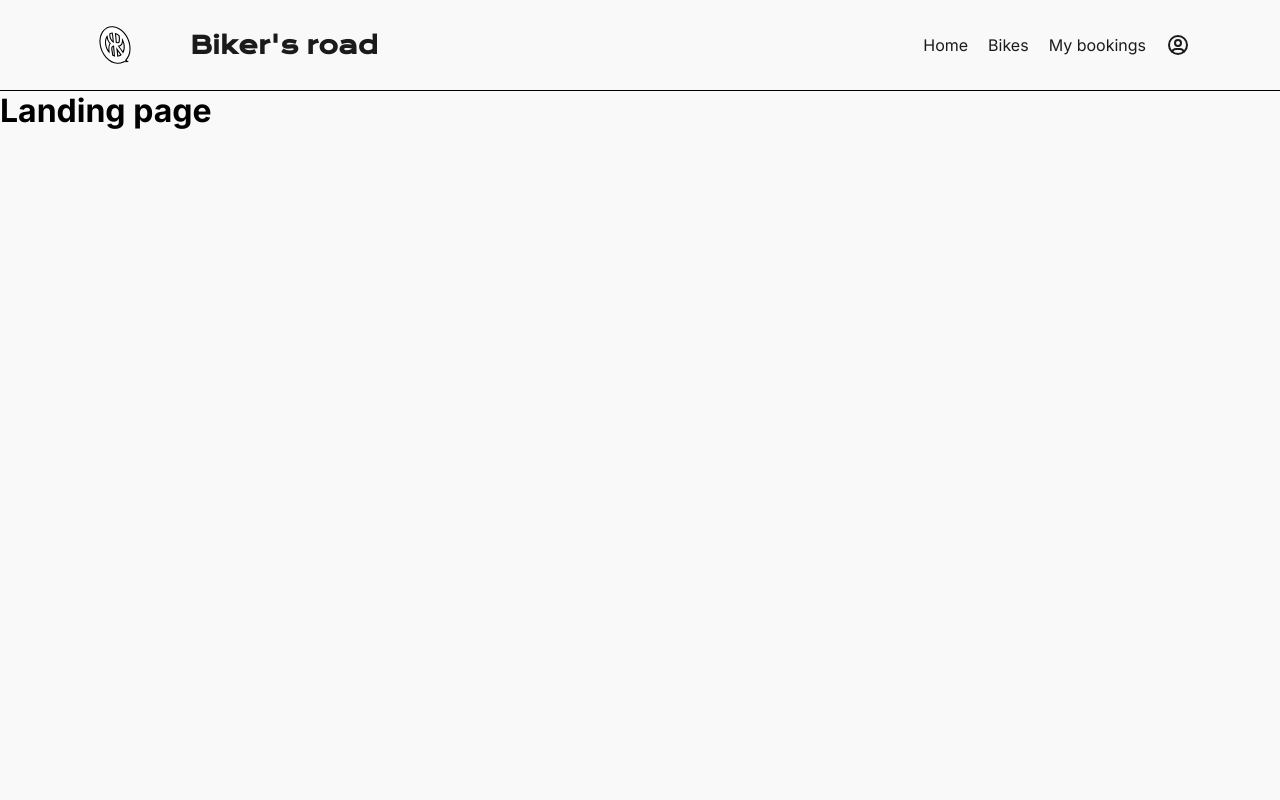
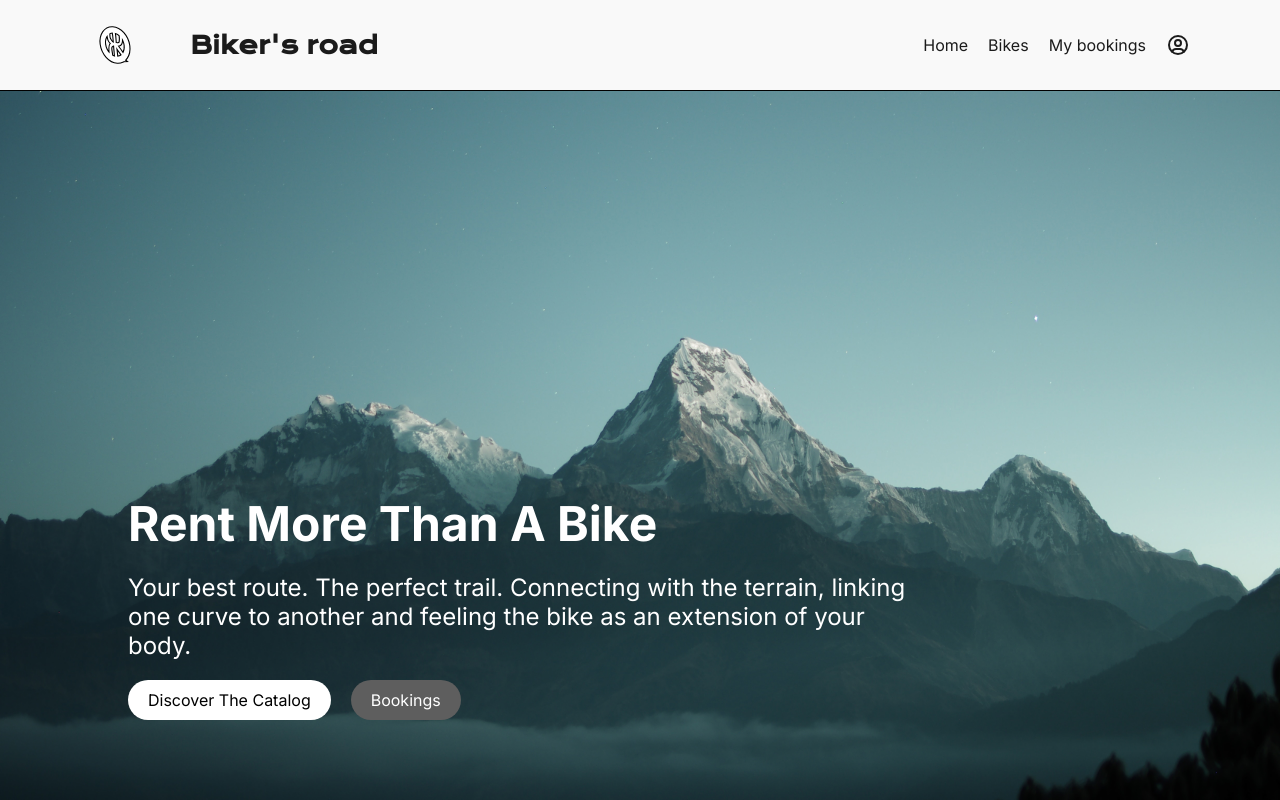
Before and after one commit to JanitzPlaiaundi/reserva-de-bicicletas-janitz-de-paz, a Laravel app: page / in a window 1280 px wide. Run offline with Laravel 12, Linux system fonts and the light colour scheme; style sheets or scripts are compiled from the project's sources.

Commit message:
feat: implement landing page with content and styling

```diff
--- a/lang/en.json
+++ b/lang/en.json
@@ -5,5 +5,9 @@
   "tid_menu": "Menu",
   "tid_home": "Home",
   "tid_bikes": "Bikes",
-  "tid_my_bookings": "My bookings"
+  "tid_my_bookings": "My bookings",
+  "tid_landing_title": "Rent More Than A Bike",
+  "tid_landing_description": "Your best route. The perfect trail. Connecting with the terrain, linking one curve to another and feeling the bike as an extension of your body.",
+  "tid_landing_primary_btn": "Discover The Catalog",
+  "tid_landing_secondary_btn": "Bookings"
 }
--- a/lang/es.json
+++ b/lang/es.json
@@ -5,5 +5,9 @@
   "tid_menu": "Menu",
   "tid_home": "Inicio",
   "tid_bikes": "Bicicletas",
-  "tid_my_bookings": "Mis reservas"
+  "tid_my_bookings": "Mis reservas",
+  "tid_landing_title": "Alquila Más Que Una Bici",
+  "tid_landing_description": "Tu mejor ruta. El sendero perfecto. Conectando con el terreno, enlazando una curva con otra y sintiendo la bicicleta como una extensión de tu cuerpo.",
+  "tid_landing_primary_btn": "Descubre El Catalogo",
+  "tid_landing_secondary_btn": "Mis Reservas"
 }
--- a/resources/css/app.css
+++ b/resources/css/app.css
@@ -2,6 +2,7 @@
 @import "./layout/header.css";
 @import "./theme/css/dark.css";
 @import "./theme/css/light.css";
+@import "./landing-page.css";
 
 :root {
     --logo-font: 'Krona One', sans-serif;
@@ -14,7 +15,6 @@
     padding: 0;
     font-family: var(--default-font);
 }
-
 .page{
     display: flex;
     flex-direction: column;
--- /dev/null
+++ b/resources/css/landing-page.css
@@ -0,0 +1,69 @@
+.landing__container{
+    position: absolute;
+    top: 0;
+    height: 100vh;
+    width: 100%;
+}
+.landing__overlay{
+    position: relative;
+    height: 100%;
+    width: 100%;
+}
+
+.landing__logo{
+    position: absolute;
+    top: 0;
+    left: 0;
+    width: 100%;
+    height: 100%;
+}
+
+.landing__text{
+    position: absolute;
+    bottom: 10%;
+    left: 10%;
+    color: white;
+    display: flex;
+    flex-direction: column;
+    gap: 20px;
+}
+
+.landing__text h1{
+    font-size: clamp(2rem, 5vw, 3rem);
+    max-width: 70%;
+}
+
+.landing__text p{
+    font-size: clamp(1.25rem, 3vw, 1.5rem);
+    max-width: 70%;
+}
+
+.landing__primary__btn {
+    background-color: white;
+    text-decoration: none;
+    font-size: 1rem;
+    color: black;
+    border: none;
+    width: fit-content;
+    padding: 10px 20px;
+    border-radius: 50px;
+    cursor: pointer;
+}
+
+.landing__secondary__btn {
+    background-color: #5e5e5e;
+    text-decoration: none;
+    font-size: 1rem;
+    color: white;
+    border: none;
+    width: fit-content;
+    padding: 10px 20px;
+    border-radius: 50px;
+    cursor: pointer;
+}
+
+.landing__buttons{
+    display: flex;
+    flex-wrap: wrap;
+    gap: 20px;
+}
--- a/resources/css/layout/header.css
+++ b/resources/css/layout/header.css
@@ -1,4 +1,5 @@
 .header__layout{
+    z-index: 100;
     display: flex;
     justify-content: space-between;
     align-items: center;
--- a/resources/views/landing-page.blade.php
+++ b/resources/views/landing-page.blade.php
@@ -3,5 +3,17 @@
 @section('title', 'Bikers Road')
 
 @section('content')
-    <h1>Landing page</h1>
+    <div class="landing__container">
+        <div class="landing__overlay">
+            <img src="/images/landing-page-background.jpg" alt="Bikers Road Logo" class="landing__logo">
+            <article class="landing__text">
+                <h1>{{ __('tid_landing_title') }}</h1>
+                <p>{{ __('tid_landing_description') }}</p>
+                <nav class="landing__buttons">
+                    <a href="{{ route('bikes.index') }}" class="landing__primary__btn">{{ __('tid_landing_primary_btn') }}</a>
+                    <a href="{{ route('bookings.index') }}" class="landing__secondary__btn">{{ __('tid_landing_secondary_btn') }}</a>
+                </nav>
+            </article>
+        </div>
+    </div>
 @endsection
```
Also changed, not shown: public/images/landing-page-background.jpg (added).
